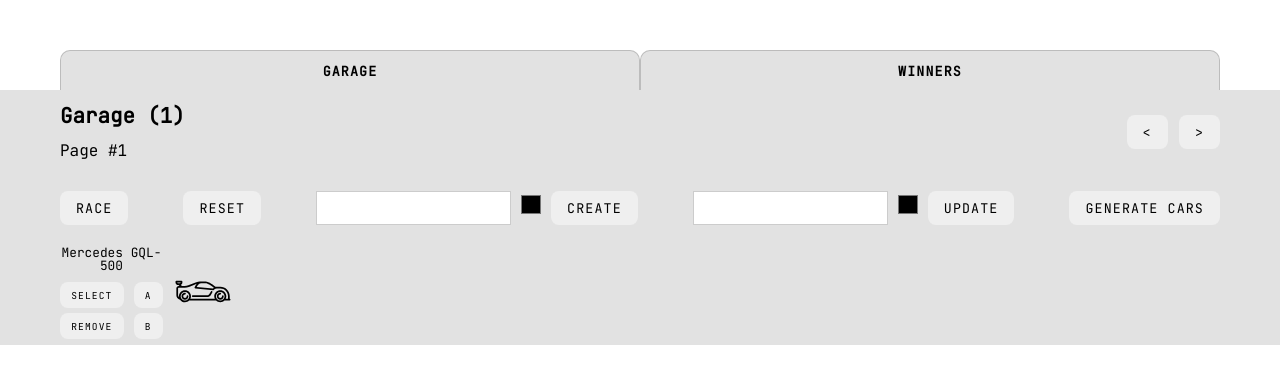
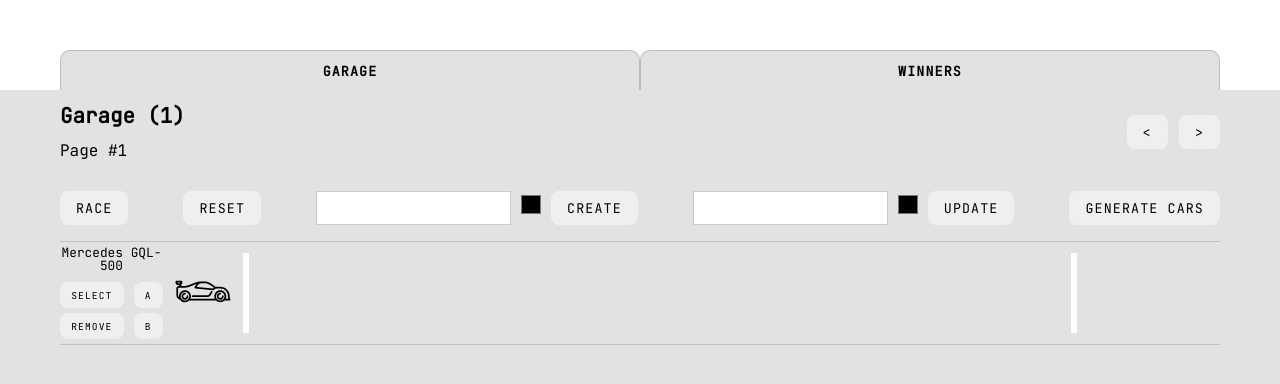
Before and after one commit to solidados/async-race, a React (Vite) app: page / in a window 1280 px wide. Both pictures are taken after a click on the button "GARAGE". Shown: the top 384 px of the page. Built offline with nearby package versions, Linux system fonts and the light colour scheme.

Commit message:
refactor: change styles for Garage and Track

```diff
--- a/src/components/garage/styles.scss
+++ b/src/components/garage/styles.scss
@@ -1,4 +1,5 @@
 .garage {
+  height: 100vh;
   &-menu {
     display: flex;
     justify-content: space-between;
--- a/src/components/track/styles.scss
+++ b/src/components/track/styles.scss
@@ -1,15 +1,15 @@
 .track {
   display: flex;
   align-items: center;
-  border-top: 1px solid #e2e2e2;
-  border-bottom: 1px solid #e2e2e2;
+  border-top: 1px solid #c2c2c2;
+  border-bottom: 1px solid #c2c2c2;
   font-size: 0.8rem;
 
   &-racing {
     width: 100%;
     height: 80px;
-    border-right: 4px solid #e2e2e2;
-    border-left: 4px solid #e2e2e2;
+    border-right: 6px solid #ffffff;
+    border-left: 6px solid #ffffff;
   }
 
   &-finish {
```
